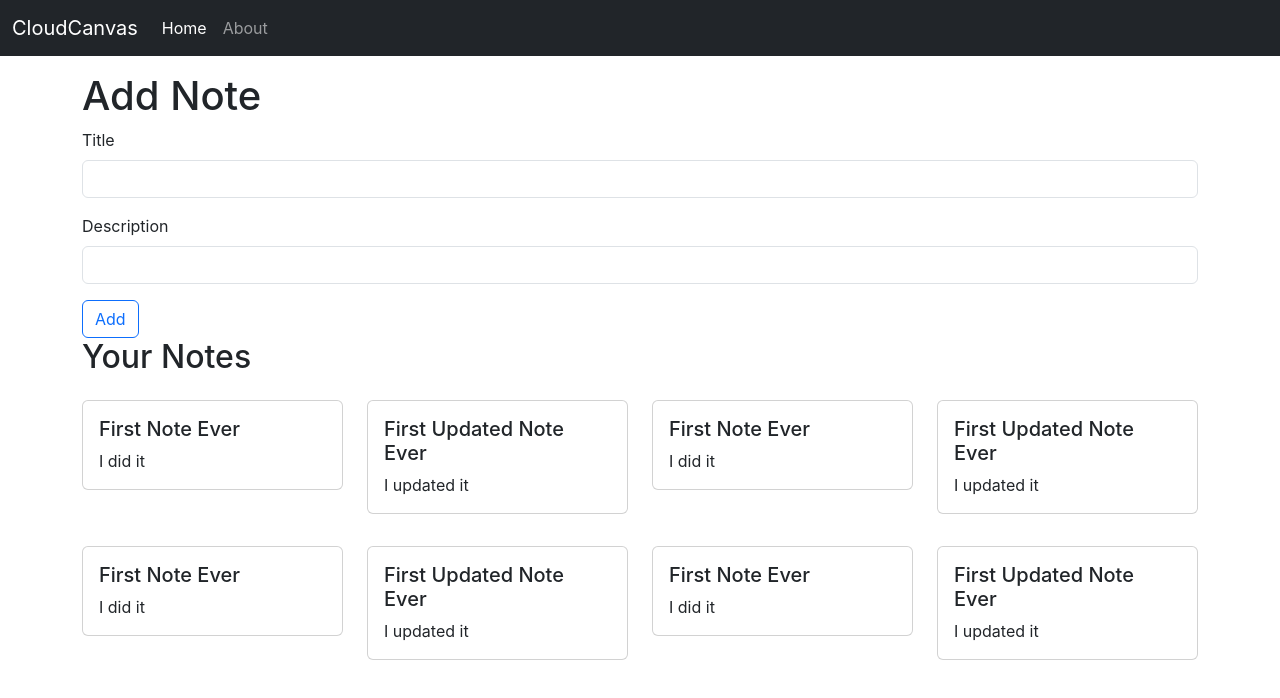
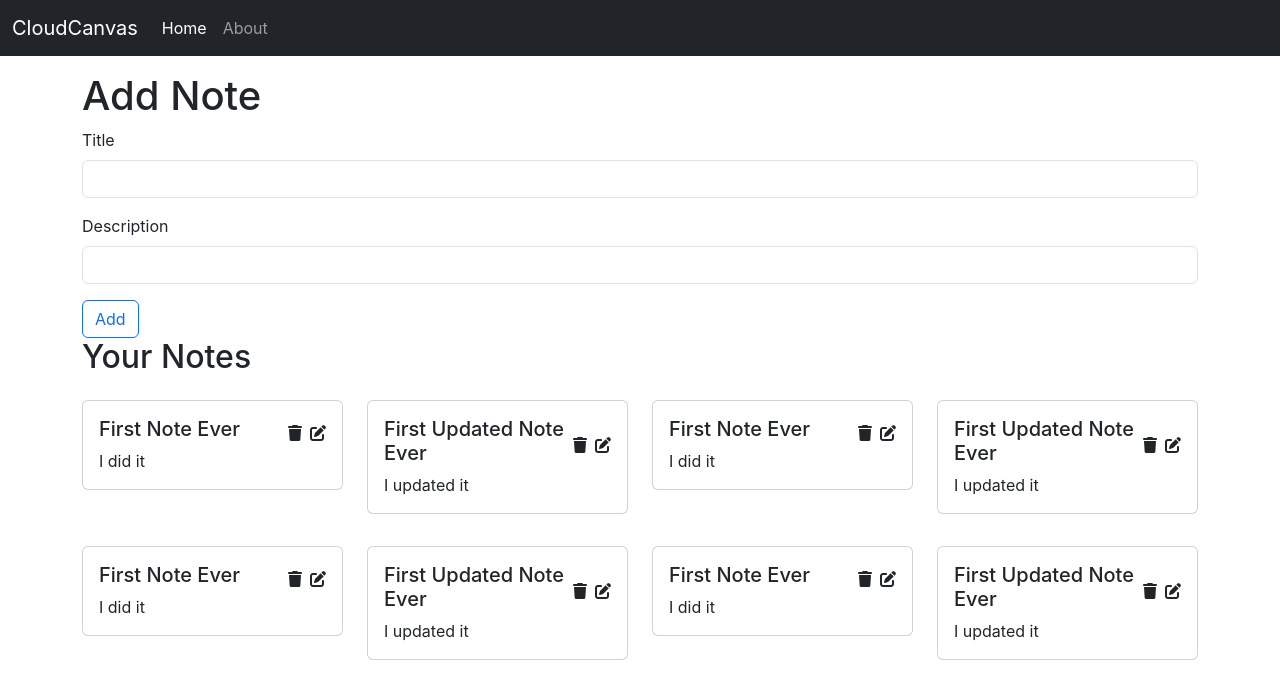
Before and after one commit to Rajshah1302/cloudcanvas-frontend, a React (Create React App) app: page / in a window 1280 px wide. Shown: the top 698 px of the page. Built offline with nearby package versions, Linux system fonts and the light colour scheme.

Commit message:
Improved NoteItems, added icons using Font Awesome, resolved basic errors.

```diff
--- a/public/index.html
+++ b/public/index.html
@@ -46,6 +46,10 @@
       To create a production bundle, use `npm run build` or `yarn build`.
     -->
     <script
+      src="https://kit.fontawesome.com/719773879b.js"
+      crossorigin="anonymous"
+    ></script>
+    <script
       src="https://cdn.jsdelivr.net/npm/bootstrap@5.3.2/dist/js/bootstrap.bundle.min.js"
       integrity="sha384-C6RzsynM9kWDrMNeT87bh95OGNyZPhcTNXj1NW7RuBCsyN/o0jlpcV8Qyq46cDfL"
       crossorigin="anonymous"
--- a/src/components/Home.js
+++ b/src/components/Home.js
@@ -5,24 +5,24 @@ export const Home = () => {
     <div className="container my-3">
       <h1>Add Note</h1>
       <form>
-        <div class="mb-3">
-          <label for="exampleInputEmail1" class="form-label">
+        <div className="mb-3">
+          <label htmlFor="exampleInputEmail1" className="form-label">
             Title
           </label>
           <input
-            class="form-control"
+            className="form-control"
             id="exampleInputEmail1"
             aria-describedby="emailHelp"
           />
         </div>
-        <div class="mb-3">
-          <label for="exampleInputPassword1" class="form-label">
+        <div className="mb-3">
+          <label htmlFor="exampleInputPassword1" className="form-label">
             Description
           </label>
-          <input class="form-control" id="exampleInputPassword1" />
+          <input className="form-control" id="exampleInputPassword1" />
         </div>
 
-        <button type="submit" class="btn btn-outline-primary">
+        <button type="submit" className="btn btn-outline-primary">
           Add
         </button>
       </form>
--- a/src/components/NoteItem.js
+++ b/src/components/NoteItem.js
@@ -4,13 +4,20 @@ const NoteItem = (props) => {
   return (
     <>
       <div className="col-md-3">
-        <div class="card my-3">
-          <div class="card-body">
-            <h5 class="card-title">{note.title}</h5>
-            <p class="card-text">{note.description}</p>
-          </div>
+  <div className="card my-3">
+    <div className="card-body">
+      <div className="d-flex justify-content-between align-items-center">
+        <h5 className="card-title">{note.title}</h5>
+        <div className="d-flex">
+          <i className="fa-solid fa-trash mx-2"></i>
+          <i className="fa-solid fa-pen-to-square"></i>
         </div>
       </div>
+      <p className="card-text">{note.description}</p>
+    </div>
+  </div>
+</div>
+
     </>
   );
 };
--- a/src/components/Notes.js
+++ b/src/components/Notes.js
@@ -9,7 +9,7 @@ const Notes = () => {
     <>
       <div className="row">
         {notes.map((note) => {
-          return <NoteItem note={note} />;
+          return <NoteItem key={note._id} note={note} />;
         })}
       </div>
     </>
--- a/src/context/notes/NoteState.js
+++ b/src/context/notes/NoteState.js
@@ -22,7 +22,7 @@ const NoteState = (props) => {
       __v: 0,
     },
     {
-        _id: "6580553ae3d8f9acfc0d2296",
+        _id: "6580553aae3d8f9acfc0d2296",
         user: "656a3b6e578adf99d83551da",
         title: "First Note Ever",
         description: "I did it",
@@ -31,7 +31,7 @@ const NoteState = (props) => {
         __v: 0,
       },
       {
-        _id: "65805a235463a8d7dc330bc2",
+        _id: "65805a23s5463a8d7dc330bc2",
         user: "656a3b6e578adf99d83551da",
         title: "First Updated Note Ever",
         description: "I updated it",
@@ -40,7 +40,7 @@ const NoteState = (props) => {
         __v: 0,
       },
       {
-        _id: "6580553ae3d8f9acfc0d2296",
+        _id: "6580553aeas3d8f9acfc0d2296",
         user: "656a3b6e578adf99d83551da",
         title: "First Note Ever",
         description: "I did it",
@@ -49,7 +49,7 @@ const NoteState = (props) => {
         __v: 0,
       },
       {
-        _id: "65805a235463a8d7dc330bc2",
+        _id: "65805a2354as63a8d7dc330bc2",
         user: "656a3b6e578adf99d83551da",
         title: "First Updated Note Ever",
         description: "I updated it",
@@ -58,7 +58,7 @@ const NoteState = (props) => {
         __v: 0,
       },
       {
-        _id: "6580553ae3d8f9acfc0d2296",
+        _id: "6580553ae3dasd8f9acfc0d2296",
         user: "656a3b6e578adf99d83551da",
         title: "First Note Ever",
         description: "I did it",
@@ -67,7 +67,7 @@ const NoteState = (props) => {
         __v: 0,
       },
       {
-        _id: "65805a235463a8d7dc330bc2",
+        _id: "65805a235463a8dasd7dc330bc2",
         user: "656a3b6e578adf99d83551da",
         title: "First Updated Note Ever",
         description: "I updated it",
--- a/src/index.css
+++ b/src/index.css
@@ -11,3 +11,7 @@ code {
   font-family: source-code-pro, Menlo, Monaco, Consolas, 'Courier New',
     monospace;
 }
+
+i{
+  cursor: pointer;
+}
```
